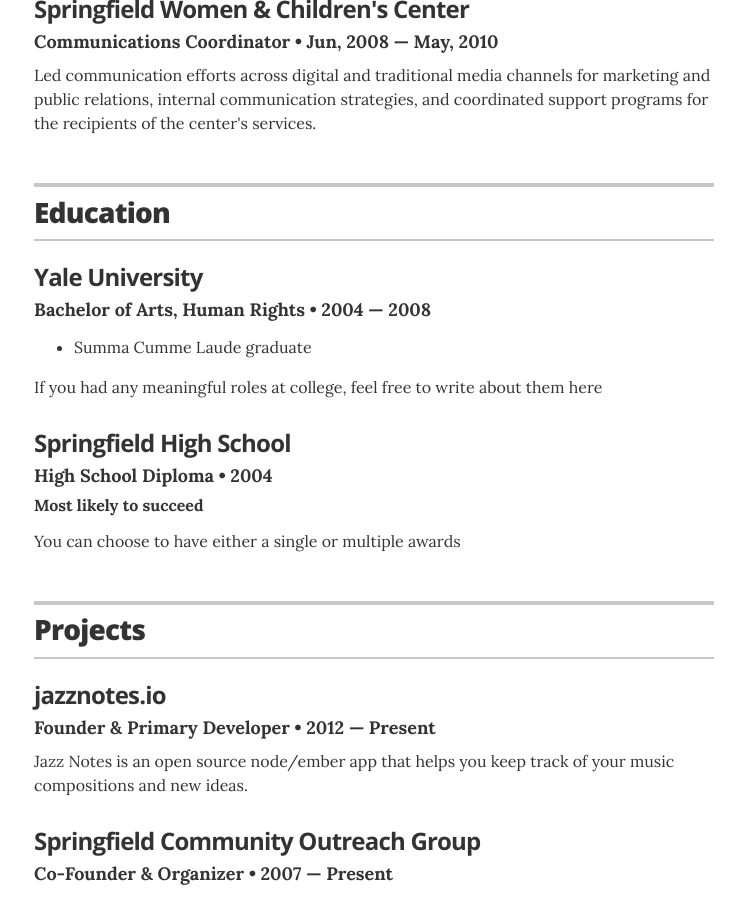
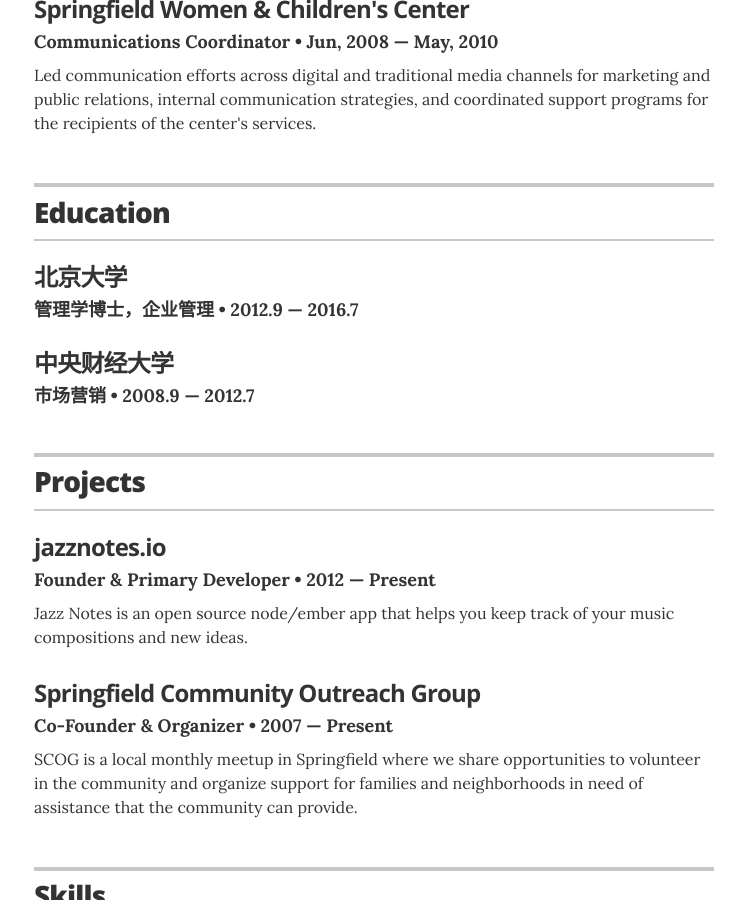
Before and after one commit to appleqiuqiu/appleqiuqiu.github.io, a Jekyll site: the page built from index.html, in a window 1280 px wide and 900 px high, scrolled down 1033 px. Shown: the whole window, without its empty margins (266-1011 px from the left). Built offline with Jekyll 4.4.1, drawn with Linux system fonts in a browser that asks for light colours.

Commit message:
Update education.yml

```diff
--- a/_data/education.yml
+++ b/_data/education.yml
@@ -1,13 +1,8 @@
 # Degree
-- degree: Bachelor of Arts, Human Rights
-  uni: Yale University
-  year: 2004 &mdash; 2008
-  awards:
-    - award: Summa Cumme Laude graduate
-  summary: If you had any meaningful roles at college, feel free to write about them here
+- degree: 管理学博士，企业管理
+  uni: 北京大学
+  year: 2012.9 &mdash; 2016.7
 
-- degree: High School Diploma
-  uni: Springfield High School
-  year: 2004
-  award: Most likely to succeed
-  summary: You can choose to have either a single or multiple awards
+- degree: 市场营销
+  uni: 中央财经大学
+  year: 2008.9 &mdash; 2012.7
```
